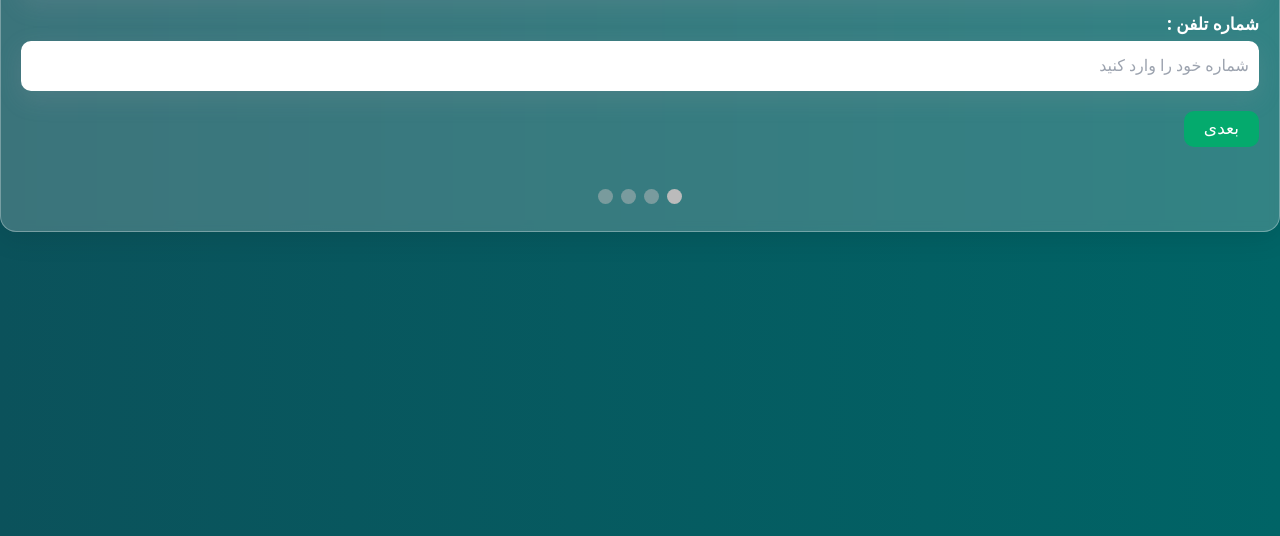
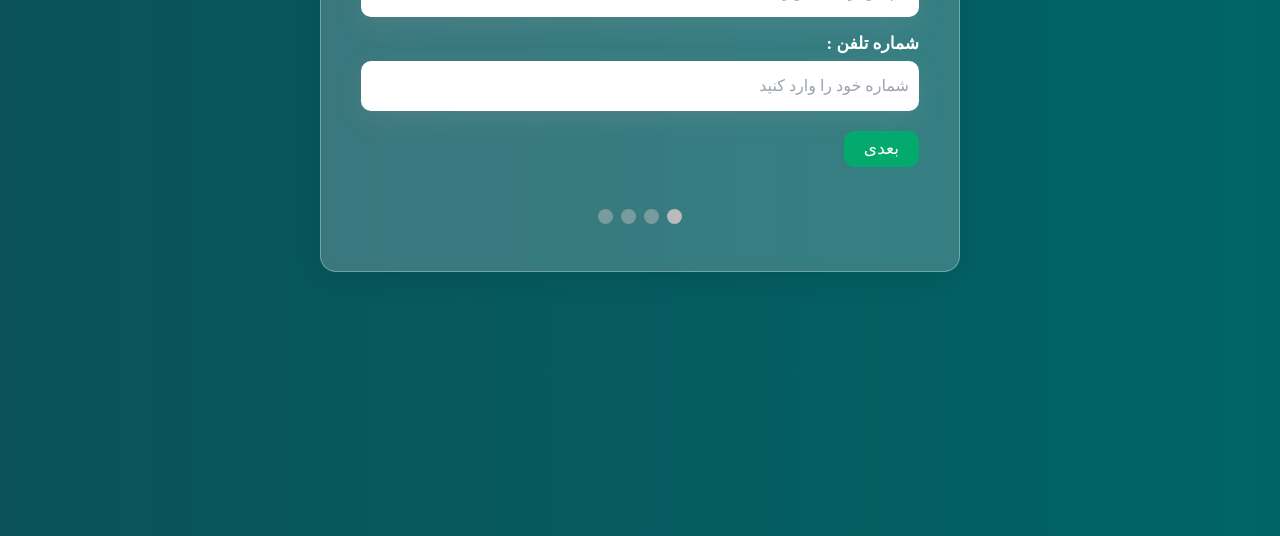
Before and after one commit to amiralzd/form-project, a website: page index.html in a window 1280 px wide. Shown: the part 264-800 px from the top of the page. Drawn offline with nearby package versions, Linux system fonts and the light colour scheme.

Commit message:
form update

```diff
--- a/index.html
+++ b/index.html
@@ -26,6 +26,8 @@
 <style>
     * {
       box-sizing: border-box;
+      font-family: Yekan Bakh NoEn!important;
+
     }
 
     body {
@@ -38,8 +40,8 @@
       background-color: #ffffff;
       margin: 100px auto;
       font-family: Raleway;
-      padding: 20px;
-      width: 100%;
+      padding: 40px;
+      /* width: 50%; */
       min-width: 300px;
 
       /* From https://css.glass */
@@ -71,6 +73,7 @@
         box-shadow: rgba(149, 157, 165, 0.2) 0px 8px 24px;
         border: none;
         display: block;
+        padding: 0 10px!important;
     }
 
     input{outline: none;}
@@ -131,7 +134,7 @@
 
 <body>
 
-    <form id="regForm" action="/action_page.php">
+    <form id="regForm" action="/action_page.php" class="w-[50%] max-sm:w-full">
       <h1 class="fontstyletitr">اطلاعات مربوطه را وارد کنید</h1>
       <div class="w-[90%] h-[1px] bgbr m-auto"></div>
       <!-- One "tab" for each step in the form: -->
@@ -164,14 +167,14 @@
         <p><label class="fontstylelable mt-[10px]" for=""> تم رنگی مورد نظر خود را بیان کنید . </label></p>
         <p><input class="pr-[10px]" placeholder="بهتر است این قسمت را به تیم ما بسپارید" oninput="this.className = ''" name="text"></p>
         <p><label class="fontstylelable mt-[10px]" for="">تایپوگرافی / تنظیمات فونت مورد نظر خود را بیان کنید .  </label></p>
-        <p><input class="pr-[10px]" placeholder="بهتر است این قسمت را به تیم ما بسپارید" oninput="this.className = ''" name="text" type="password"></p>
+        <p><input class="pr-[10px]" placeholder="بهتر است این قسمت را به تیم ما بسپارید" oninput="this.className = ''" name="text"></p>
         <p><label class="fontstylelable mt-[10px]" for="">اگر ایده یا نظری دارید بیان کنید .</label></p>
         <p><input class="pr-[10px]" placeholder="در این قسمت میتوانید ایده ها و نظرات خود را بیان کنید " oninput="this.className = ''" name="text"></p>
       </div>
       <div style="overflow:auto;">
         <div style="float:right;">
-            <button type="button" id="nextBtn" class="bg-[#04AA6D] text-[#fff] border-none text-[17px] font-[Raleway] pt-[5px] pb-[5px] pl-[20px] pr-[20px] rounded-[10px] mt-[20px]" onclick="nextPrev(1)">بعدی</button>
           <button type="button" id="prevBtn" class="bg-[#04AA6D] text-[#fff] border-none text-[17px] font-[Raleway] pt-[5px] pb-[5px] pl-[20px] pr-[20px] rounded-[10px] mt-[20px]" onclick="nextPrev(-1)">قبلی</button>
+          <button type="button" id="nextBtn" class="bg-[#04AA6D] text-[#fff] border-none text-[17px] font-[Raleway] pt-[5px] pb-[5px] pl-[20px] pr-[20px] rounded-[10px] mt-[20px]" onclick="nextPrev(1)">بعدی</button>
         </div>
       </div>
       <!-- Circles which indicates the steps of the form: -->
```
